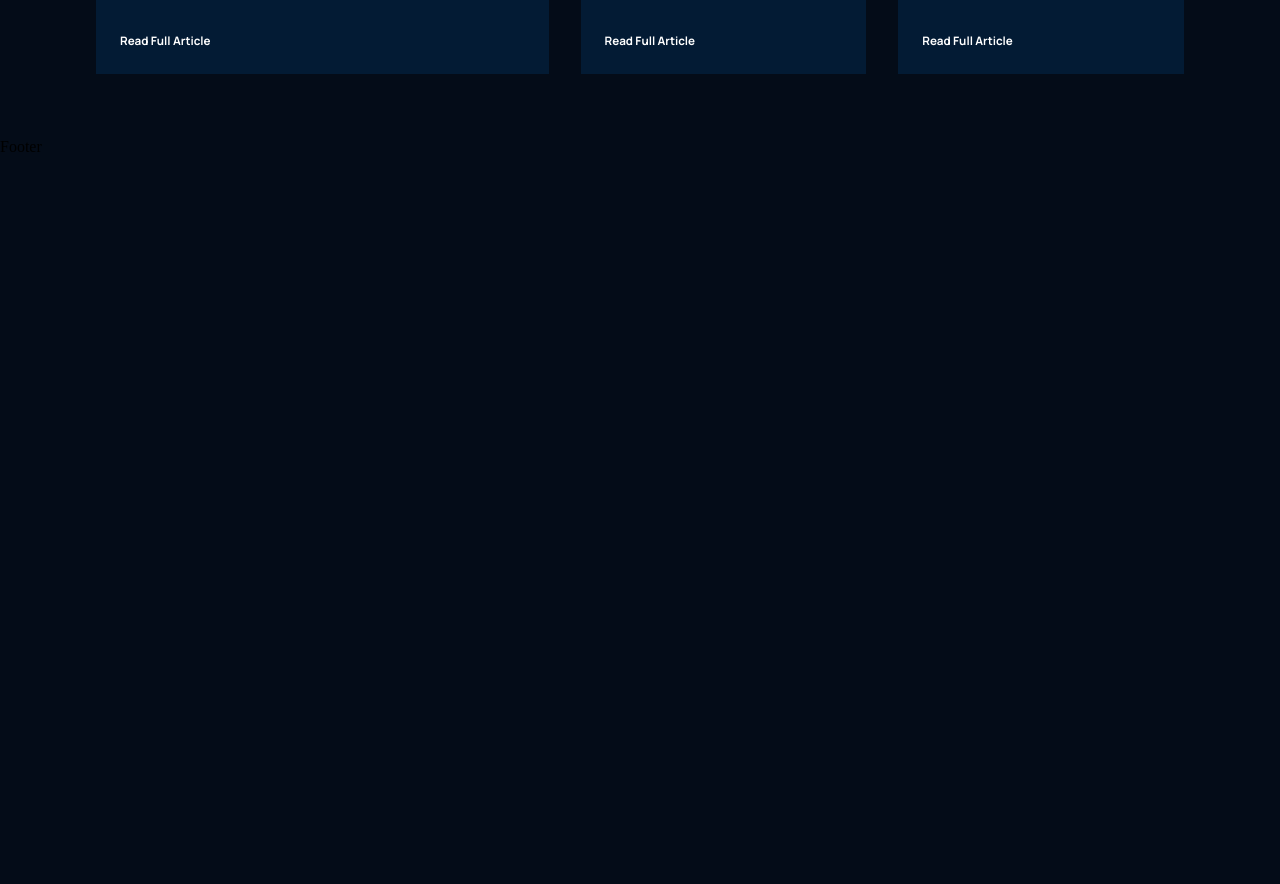
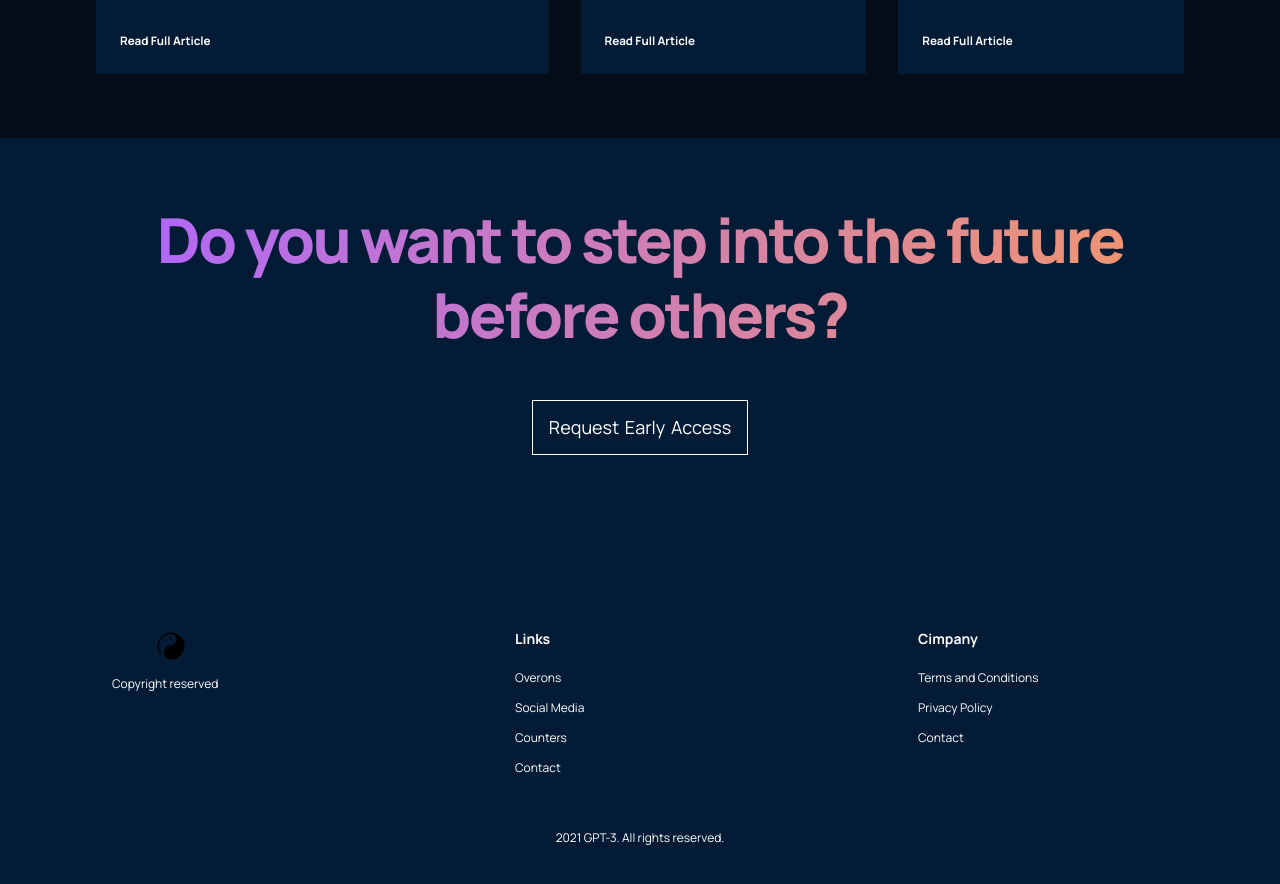
Before and after one commit to tradinglegendkha/PrototypeReact, a React (Create React App) app: page / in a window 1280 px wide. Shown: the part 4120-5004 px from the top of the page. Before the commit the page ends 4276 px from the top, so only its background shows below. Built offline with nearby package versions, Linux system fonts and the light colour scheme.

Commit message:
done with footer

```diff
--- a/src/containers/footer/Footer.jsx
+++ b/src/containers/footer/Footer.jsx
@@ -1,9 +1,39 @@
 import React from 'react'
 import './footer.css';
+import gpt3Logo from '../../assets/logo.svg'
 
 const Footer = () => {
   return (
-    <div>Footer</div>
+    <div className="gpt3__footer section__padding">
+      <div className="gpt3__footer-heading">
+        <h1 className="gradient__text">Do you want to step into the future before others?</h1>
+      </div>
+      <div className="gpt3__footer-btn">
+        <p>Request Early Access</p>
+      </div>
+      <div className="gpt3__footer-links">
+        <div className="gpt3__footer-links_logo">
+          <img src={gpt3Logo} alt="logo"/>
+          <p>Copyright reserved</p>
+        </div>
+        <div className="gpt3__footer-links_div">
+          <h4>Links</h4>
+          <p>Overons</p>
+          <p>Social Media</p>
+          <p>Counters</p>
+          <p>Contact</p>
+        </div>
+        <div className="gpt3__footer-links_div">
+          <h4>Cimpany</h4>
+          <p>Terms and Conditions</p>
+          <p>Privacy Policy</p>
+          <p>Contact</p>
+        </div>
+      </div>
+      <div className="gpt3__footer-copyright">
+        <p>2021 GPT-3. All rights reserved.</p>
+      </div>
+    </div>
   )
 }
 
--- a/src/containers/footer/footer.css
+++ b/src/containers/footer/footer.css
@@ -0,0 +1,143 @@
+.gpt3__footer {
+    display: flex;
+    flex-direction: column;
+    justify-content: center;
+    align-items: center;
+
+    background: var(--color-footer);
+}
+
+.gpt3__footer-heading {
+    width: 100%;
+    text-align: center;
+
+    margin-bottom: 3rem;
+}
+
+.gpt3__footer-heading h1 {
+    font-family: var(--font-family);
+    font-weight: 800;
+    font-size: 62px;
+    line-height: 75px;
+    text-align: center;
+    letter-spacing: -0.04em;
+}
+
+.gpt3__footer-btn {
+    display: flex;
+    justify-content: center;
+    align-items: center;
+    padding: 1rem;
+    border: 1px solid #ffffff;
+    cursor: pointer;
+    margin-bottom: 10rem;
+    text-align: center;
+}
+
+.gpt3__footer-btn p {
+    box-sizing: border-box;
+    font-family: var(--font-family);
+    color: #ffffff;
+    font-size: 18px;
+    line-height: 21px;
+    word-spacing: 2px;
+}
+
+.gpt3__footer-links {
+    display: flex;
+    justify-content: space-between;
+    align-items: flex-start;
+    flex-wrap: wrap;
+    flex-direction: row;
+
+    width: 100%;
+    text-align: left;
+}
+
+.gpt3__footer-links div {
+    width: 250px;
+    margin: 1rem;
+}
+
+.gpt3__footer-links_logo {
+    display: flex;
+    flex-direction: column;
+}
+
+.gpt3__footer-links_logo img {
+    width: 118px;
+    height: 30px;
+    margin-bottom: 1rem;
+}
+
+.gpt3__footer-links_logo p {
+    font-family: var(--font-family);
+    font-size: 12px;
+    line-height: 14px;
+    color: #ffffff;
+}
+
+.gpt3__footer-links_div {
+    display: flex;
+    justify-content: flex-start;
+    flex-direction: column;
+}
+
+.gpt3__footer-links_div h4 {
+    font-family: var(--font-family);
+    font-size: 14px;
+    line-height: 16px;
+    color: #ffffff;
+
+    margin-bottom: 1rem;
+}
+
+.gpt3__footer-links_div p {
+    font-family: var(--font-family);
+    font-size: 12px;
+    line-height: 14px;
+    color: #ffffff;
+    margin: 0.5rem 0;
+    cursor: pointer;
+}
+
+.gpt3__footer-copyright {
+    margin-top: 2rem;
+    text-align: center;
+    width: 100%;
+}
+
+.gpt3__footer-copyright p {
+    font-family: var(--font-family);
+    font-size: 12px;
+    line-height: 14px;
+    color: #ffffff;
+}
+
+@media screen and (max-width: 850px) {
+    .gpt3__footer-heading h1 {
+        font-size: 44px;
+        line-height: 50px;
+    }
+}
+
+@media screen and (max-width: 550px) {
+    .gpt3__footer-heading h1 {
+        font-size: 34px;
+        line-height: 42px;
+    }
+    .gpt3__footer-links div {
+        margin: 1rem 0;
+    }
+    .gpt3__footer-btn p {
+        font-size: 14px;
+        line-height: 20px;
+    }
+}
+
+@media screen and (max-width: 550px) {
+    .gpt3__footer-heading h1 {
+        font-size: 27px;
+        line-height: 38px;
+    }
+}
```
